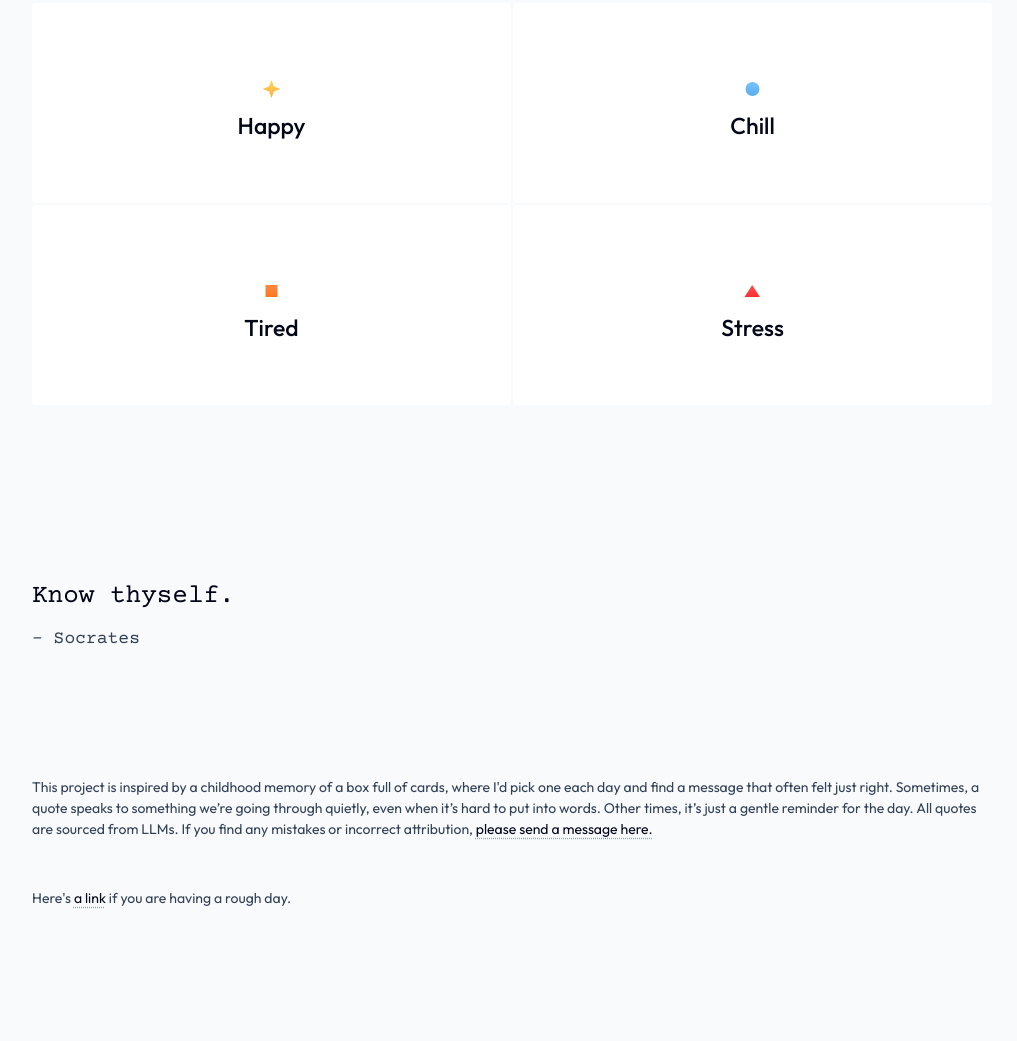
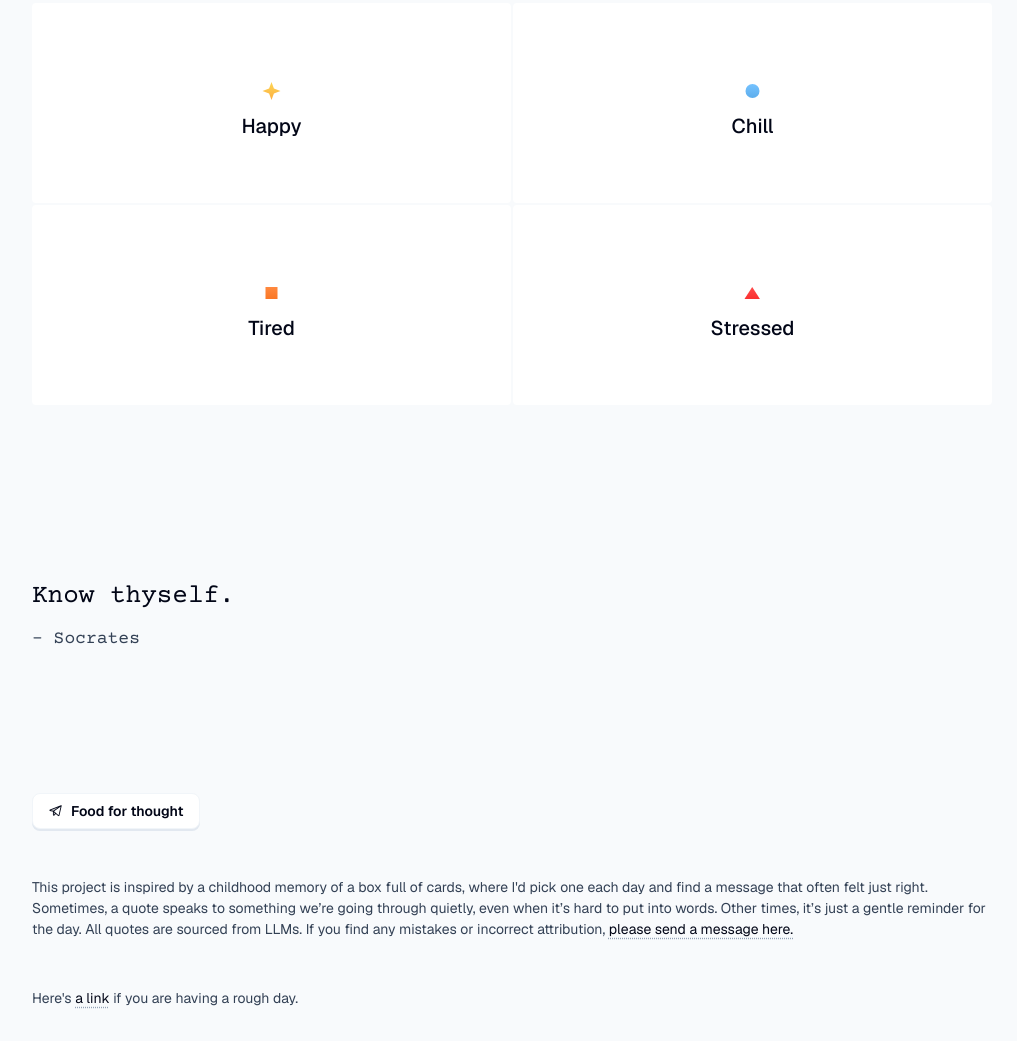
Before and after one commit to romiojoseph/daily-quotes, a plain HTML site: page index.html in a window 1280 px wide. Shown: the part 160-1201 px from the top of the page, without its empty margins (128-1145 px from the left). Before the commit the page ends 1101 px from the top, so only its background shows below. Drawn offline with nearby package versions, Linux system fonts and the light colour scheme.

Commit message:
Quick fix, more to come.

```diff
--- a/index.html
+++ b/index.html
@@ -13,7 +13,7 @@
     <link rel="preconnect" href="https://fonts.googleapis.com">
     <link rel="preconnect" href="https://fonts.gstatic.com" crossorigin>
     <link
-        href="https://fonts.googleapis.com/css2?family=Courier+Prime:ital,wght@0,400;0,700;1,400;1,700&family=Outfit:wght@100..900&display=swap"
+        href="https://fonts.googleapis.com/css2?family=Courier+Prime:ital,wght@0,400;0,700;1,400;1,700&family=Geist:wght@100..900&family=Lora:ital,wght@0,400..700;1,400..700&display=swap"
         rel="stylesheet">
 
     <link rel="stylesheet" type="text/css" href="https://unpkg.com/@phosphor-icons/web@2.1.1/src/duotone/style.css" />
@@ -55,7 +55,7 @@
                 <div class="icon-container">
                     <img src="assets/stress.svg" alt="You're mood is stressed now">
                 </div>
-                <h5>Stress</h5>
+                <h5>Stressed</h5>
             </div>
         </div>
 
@@ -87,6 +87,11 @@
 
         <div class="error-container"></div>
 
+        <button class="philosophies-button" onclick="window.open('https://t.me/thyself_yourself', '_blank');">
+            <i class="ph-duotone ph-telegram-logo"></i>
+            Food for thought
+        </button>
+
         <p class="subtext">
             This project is inspired by a childhood memory of a box full of cards, where I'd pick one each day and find
             a message that often felt just right. Sometimes, a quote speaks to something we’re going through quietly,
--- a/script.js
+++ b/script.js
@@ -150,7 +150,7 @@ downloadButton.addEventListener('click', () => {
     img.onload = () => {
         ctx.drawImage(img, padding, padding, 50, 43.41);
 
-        ctx.font = `400 ${parseInt(getComputedStyle(document.documentElement).getPropertyValue('--font-size-displayMedium')) * (width / 500)}px ${getComputedStyle(document.documentElement).getPropertyValue('--primary').replace(/['"]+/g, '')}`;
+        ctx.font = `600 ${parseInt(getComputedStyle(document.documentElement).getPropertyValue('--font-size-displayMedium')) * (width / 500)}px ${getComputedStyle(document.documentElement).getPropertyValue('--primary').replace(/['"]+/g, '')}`;
         ctx.fillStyle = getComputedStyle(document.documentElement).getPropertyValue('--eclipse-11');
         ctx.textAlign = 'left';
         const quoteTextHeight = wrapText(ctx, quoteText.textContent, padding, padding * 3 + 30, width - padding * 2, parseInt(getComputedStyle(document.documentElement).getPropertyValue('--font-size-displayMedium')) * 1.3 * (width / 500));
--- a/styles.css
+++ b/styles.css
@@ -27,8 +27,9 @@
     --font-size-label: 13px;
     --font-size-tagline: 11px;
 
-    --primary: "Outfit", sans-serif;
+    --primary: "Lora", serif;
     --secondary: "Courier Prime", monospace;
+    --default: "Geist", sans-serif;
 }
 
 body {
@@ -36,12 +37,16 @@ body {
     margin: 0;
     padding: 0;
     background-color: var(--eclipse-1);
+    font-optical-sizing: auto;
+    -webkit-font-smoothing: antialiased;
+    -moz-osx-font-smoothing: grayscale;
+    text-rendering: optimizeLegibility;
 }
 
 h1 {
     font-family: var(--primary);
     font-style: normal;
-    font-weight: 600;
+    font-weight: 700;
     font-size: var(--font-size-heading1);
     line-height: 125%;
     display: flex;
@@ -75,10 +80,10 @@ h4 {
 }
 
 h5 {
-    font-family: var(--primary);
+    font-family: var(--default);
     font-style: normal;
     font-weight: 500;
-    font-size: var(--font-size-heading5);
+    font-size: var(--font-size-heading6);
     line-height: 110%;
     display: flex;
     align-items: center;
@@ -111,6 +116,7 @@ h5 {
 
 .subtitle {
     font-style: normal;
+    font-family: var(--default);
     font-weight: 400;
     font-size: var(--font-size-heading6);
     line-height: 150%;
@@ -236,7 +242,7 @@ body.modal-open {
 
 #quote-text {
     font-family: var(--primary);
-    font-weight: 400;
+    font-weight: 600;
     font-style: normal;
     font-size: var(--font-size-displayLarge);
     line-height: 130%;
@@ -290,6 +296,7 @@ body.modal-open {
     font: 400 var(--font-size-caption) var(--primary);
     color: var(--eclipse-8);
     font-weight: 400;
+    font-family: var(--default);
     margin-top: 80px;
 
     -moz-user-select: none;
@@ -304,6 +311,7 @@ body.modal-open {
 
 .image-button {
     padding: 8px 16px;
+    font-family: var(--default);
     font-size: var(--font-size-caption);
     font-weight: 500;
     background-color: var(--eclipse-11);
@@ -329,6 +337,35 @@ body.modal-open {
     color: var(--eclipse-0);
 }
 
+.philosophies-button {
+    padding: 8px 16px;
+    font-family: var(--default);
+    font-size: var(--font-size-caption);
+    font-weight: 600;
+    background-color: var(--eclipse-0);
+    color: var(--eclipse-11);
+    border: 1px solid var(--eclipse-2);
+    border-radius: 8px;
+    margin-top: 16px;
+    cursor: pointer;
+    transition: all 0.3s;
+    display: flex;
+    flex-direction: row;
+    gap: 8px;
+    align-items: center;
+    width: fit-content;
+    box-shadow: 0px 2px 0px var(--eclipse-3);
+
+    -moz-user-select: none;
+    -webkit-user-select: none;
+    -ms-user-select: none;
+    user-select: none;
+}
+
+.philosophies-button:hover {
+    box-shadow: 0px 4px 0px var(--eclipse-3);
+}
+
 .modal-message {
     margin-top: 1rem;
     font-style: italic;
@@ -343,6 +380,7 @@ body.modal-open {
 
 .subtext {
     font-size: var(--font-size-caption);
+    font-family: var(--default);
     color: var(--eclipse-8);
     padding: 0;
     margin: 0;
```
Also changed, not shown: 1 other file.
